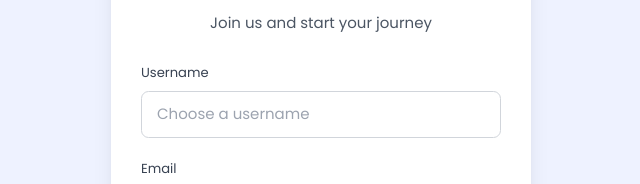
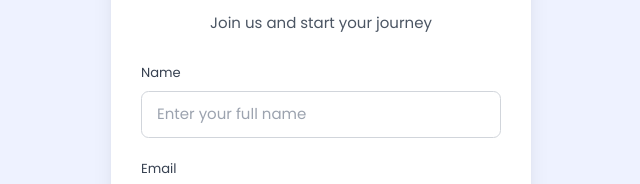
Before and after one commit to dhananjayyadav0/chat-app-client, a React (Vite) app: page /login in a window 1280 px wide. Both pictures are taken after a click on the button "Sign up". Shown: the part 192-376 px from the top of the page, without its empty margins (319-959 px from the left). Built offline with nearby package versions, Linux system fonts and the light colour scheme.

Commit message:
Update Signup.jsx

```diff
--- a/src/global/auth/Signup.jsx
+++ b/src/global/auth/Signup.jsx
@@ -7,7 +7,7 @@ const Signup = ({ switchToLogin }) => {
     <form onSubmit={handleSubmit}>
       <div className="mb-6">
         <label htmlFor="username" className="block text-gray-700 text-sm font-medium mb-2">
-          Username
+          Name
         </label>
         <input
           type="text"
@@ -18,7 +18,7 @@ const Signup = ({ switchToLogin }) => {
           className={`w-full px-4 py-3 rounded-lg border ${
             errors?.username ? "border-red-500" : "border-gray-300"
           } focus:outline-none focus:ring-2 focus:ring-blue-500`}
-          placeholder="Choose a username"
+          placeholder="Enter your full name "
         />
         {errors?.username && <p className="text-red-500 text-xs mt-1">{errors.username}</p>}
       </div>
```
